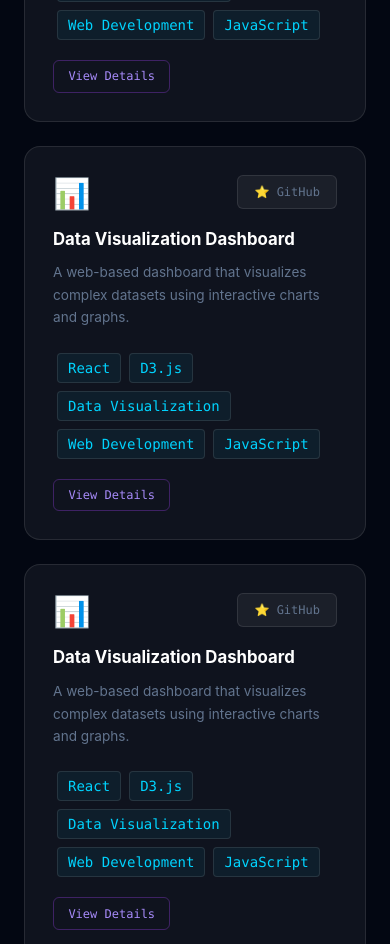
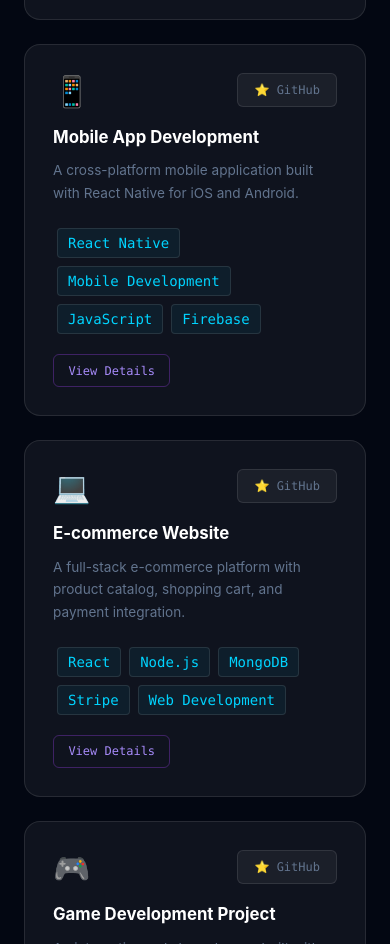
Before and after one commit to Jamiul-kawsar/Jamiul_Portfolio, a React (Vite) app: page / in a window 390 px wide. Shown: the part 4940-5884 px from the top of the page. Built offline with nearby package versions, Linux system fonts and the light colour scheme.

Commit message:
design contact and projectCard

```diff
--- a/src/components/ProjectCard.jsx
+++ b/src/components/ProjectCard.jsx
@@ -1,4 +1,5 @@
-import React from 'react'
+import React, {useState} from 'react'
+import { X } from "lucide-react";
 
 const ProjectCard = ({
     icon = "",
@@ -7,18 +8,20 @@ const ProjectCard = ({
     tags = [],
     githubLink,
 }) => {
+    const [open, setOpen] = useState(false);
     return (
+        <>
             <div className="group relative p-7 rounded-2xl bg-white/5 border border-white/10 cursor-pointer overflow-hidden transition-all duration-30">
+                <div className="absolute top-0 left-0 right-0 h-[2px] bg-gradient-to-r from-transparent via-[#00d4ff] to-transparent opacity-0 group-hover:opacity-100 transition-opacity duration-300"></div>
 
-            <div className="absolute top-0 left-0 right-0 h-[2px] bg-gradient-to-r from-transparent via-[#00d4ff] to-transparent opacity-0 group-hover:opacity-100 transition-opacity duration-300" >
-            </div>
                 <div className='flex justify-between items-start mb-4'>
                     <span className='text-3xl'>{icon}</span>
                     <div className='flex gap-2'>
                         <a href={githubLink}
                             className="inline-flex items-center gap-1 bg-white/5 border border-white/10 hover:border-[#00d4ff] text-slate-500 px-4 py-2 rounded-md text-xs font-mono cursor-pointer transition-all duration-200 no-underline"
                         >
-                        ⭐ GitHub</a>
+                            ⭐ GitHub
+                        </a>
                     </div>
                 </div>
 
@@ -27,24 +30,61 @@ const ProjectCard = ({
                 <p className="text-slate-500 text-[0.85rem] leading-[1.65] mb-5">
                     {description}
                 </p>
+
                 <div className='flex flex-wrap'>
-                <span className="inline-block bg-[rgba(0,212,255,0.06)] border border-white/10 px-2.5 py-1 rounded text-sm text-[#00d4ff] font-mono m-1 transition-all duration-200">{tags[0]}</span>
-
-                <span className="inline-block bg-[rgba(0,212,255,0.06)] border border-white/10 px-2.5 py-1 rounded text-sm text-[#00d4ff] font-mono m-1 transition-all duration-200">{tags[1]}</span>
-
-                <span className="inline-block bg-[rgba(0,212,255,0.06)] border border-white/10 px-2.5 py-1 rounded text-sm text-[#00d4ff] font-mono m-1 transition-all duration-200">{tags[2]}</span>
-
-                <span className="inline-block bg-[rgba(0,212,255,0.06)] border border-white/10 px-2.5 py-1 rounded text-sm text-[#00d4ff] font-mono m-1 transition-all duration-200">{tags[3]}</span>
-
-                <span className="inline-block bg-[rgba(0,212,255,0.06)] border border-white/10 px-2.5 py-1 rounded text-sm text-[#00d4ff] font-mono m-1 transition-all duration-200">{tags[4]}</span>
+                    {tags.map((tag, index) => (
+                        <span key={index} className="inline-block bg-[rgba(0,212,255,0.06)] border border-white/10 px-2.5 py-1 rounded text-sm text-[#00d4ff] font-mono m-1 transition-all duration-200">{tag}</span>
+                    ))}
                 </div>
 
-            <button className="mt-4 bg-transparent border border-purple-500/30 hover:border-purple-500/70 text-[#a78bfa] px-[0.9rem] py-[0.4rem] rounded-[6px] text-[0.75rem] font-mono cursor-pointer transition-all duration-200"
+                <button
+                    onClick={() => setOpen(true)}
+                    className="mt-4 bg-transparent border border-purple-500/30 hover:border-purple-500/70 text-[#a78bfa] px-[0.9rem] py-[0.4rem] rounded-[6px] text-[0.75rem] font-mono cursor-pointer transition-all duration-200"
                 >
                     View Details
                 </button>
+            </div>
 
+            {open && (
+                <div className="fixed inset-0 bg-black/90 flex items-center justify-center z-50 p-8">
+                    <div className="bg-gray-900 border border-white/10 rounded-lg max-w-lg w-full relative p-6">
+                        <button
+                            onClick={() => setOpen(false)}
+                            className="absolute top-4 right-4 border bg-gray-800 rounded text-slate-500 hover:text-white transition-colors text-xl"
+                        >
+                          < X className='p-1'/>
+                        </button>
+
+                        <div className="flex flex-col items-start mb-6">
+                            <span className='text-6xl mb-4'>{icon}</span>
+                            <h3 className="text-2xl font-bold text-white">{title}</h3>
                         </div>
+
+                        <p className="text-slate-400 text-sm leading-relaxed mb-6">
+                            {description}
+                        </p>
+
+                        <div className="mb-6">
+                            <p className="text-xs uppercase tracking-widest text-[#00d4ff] font-mono mb-3">Tech Stack</p>
+                            <div className='flex flex-wrap gap-2'>
+                                {tags.map((tag, index) => (
+                                    <span key={index} className="inline-block bg-[rgba(0,212,255,0.1)] px-3 py-1 border border-white/10 rounded-md text-xs text-[#00d4ff] font-mono transition-all duration-200">{tag}</span>
+                                ))}
+                            </div>
+                        </div>
+
+                        <a
+                            href={githubLink}
+                            target="_blank"
+                            rel="noreferrer"
+                            className="inline-block border border-white/10 hover:border-[#00d4ff] hover:border-[#00d4ff] hover:text-[#00d4ff] p-2 rounded-md text-sm font-mono transition-colors duration-200"
+                        >
+                            View on GitHub →
+                        </a>
+                    </div>
+                </div>
+            )}
+        </>
     )
 }
 
--- a/src/components/Projects.jsx
+++ b/src/components/Projects.jsx
@@ -1,6 +1,7 @@
 import React from 'react'
 import SectionHeader from "./SectionHeader";
 import ProjectCard from "./ProjectCard";
+import { projectsData } from "../data/ProjectData";
 
 const Projects = () => {
   return (
@@ -13,91 +14,18 @@ const Projects = () => {
           highlight="Projects"
         />
 
-        {/* Projects go here... */}
+        {/* Projects Grid */}
         <div className="grid grid-cols-1 sm:grid-cols-2 md:grid-cols-3 gap-6">
-          {/* Example Project Card */}
-          <div className="group col-span-1 sm:col-span-2 md:col-span-3 bg-gray-800 border border-gray-800 hover:border-[#ff0000] rounded-lg p-6 flex flex-col items-center justify-center">
-            <h2 className='text-xl group-hover:text-[#ff0000]'>Under Development</h2>
-          </div>
-          <ProjectCard
-            icon="🚀"
-            title="AI-Powered Chatbot"
-            description="A chatbot that uses natural language processing to provide intelligent responses to user queries."
-            tags={["Python", "NLP", "Chatbot", "AI", "Machine Learning"]}
-            githubLink="https://github.com/yourusername/ai-chatbot"
-          />
-          <ProjectCard
-            icon="📊"
-            title="Data Visualization Dashboard"
-            description="A web-based dashboard that visualizes complex datasets using interactive charts and graphs."
-            tags={["React", "D3.js", "Data Visualization", "Web Development", "JavaScript"]}
-            githubLink="https://github.com/yourusername/data-visualization-dashboard"
-          />
-
-          <ProjectCard
-            icon="📊"
-            title="Data Visualization Dashboard"
-            description="A web-based dashboard that visualizes complex datasets using interactive charts and graphs."
-            tags={["React", "D3.js", "Data Visualization", "Web Development", "JavaScript"]}
-            githubLink="https://github.com/yourusername/data-visualization-dashboard"
-          />
-
-          <ProjectCard
-            icon="📊"
-            title="Data Visualization Dashboard"
-            description="A web-based dashboard that visualizes complex datasets using interactive charts and graphs."
-            tags={["React", "D3.js", "Data Visualization", "Web Development", "JavaScript"]}
-            githubLink="https://github.com/yourusername/data-visualization-dashboard"
-          />
-
-          <ProjectCard
-            icon="📊"
-            title="Data Visualization Dashboard"
-            description="A web-based dashboard that visualizes complex datasets using interactive charts and graphs."
-            tags={["React", "D3.js", "Data Visualization", "Web Development", "JavaScript"]}
-            githubLink="https://github.com/yourusername/data-visualization-dashboard"
-          />
-
-          <ProjectCard
-            icon="📊"
-            title="Data Visualization Dashboard"
-            description="A web-based dashboard that visualizes complex datasets using interactive charts and graphs."
-            tags={["React", "D3.js", "Data Visualization", "Web Development", "JavaScript"]}
-            githubLink="https://github.com/yourusername/data-visualization-dashboard"
-          />
-
-          <ProjectCard
-            icon="📊"
-            title="Data Visualization Dashboard"
-            description="A web-based dashboard that visualizes complex datasets using interactive charts and graphs."
-            tags={["React", "D3.js", "Data Visualization", "Web Development", "JavaScript"]}
-            githubLink="https://github.com/yourusername/data-visualization-dashboard"
-          />
-
-          <ProjectCard
-            icon="📊"
-            title="Data Visualization Dashboard"
-            description="A web-based dashboard that visualizes complex datasets using interactive charts and graphs."
-            tags={["React", "D3.js", "Data Visualization", "Web Development", "JavaScript"]}
-            githubLink="https://github.com/yourusername/data-visualization-dashboard"
-          />
-
-          <ProjectCard
-            icon="📊"
-            title="Data Visualization Dashboard"
-            description="A web-based dashboard that visualizes complex datasets using interactive charts and graphs."
-            tags={["React", "D3.js", "Data Visualization", "Web Development", "JavaScript"]}
-            githubLink="https://github.com/yourusername/data-visualization-dashboard"
-          />
-
-          <ProjectCard
-            icon="📊"
-            title="Data Visualization Dashboard"
-            description="A web-based dashboard that visualizes complex datasets using interactive charts and graphs."
-            tags={["React", "D3.js", "Data Visualization", "Web Development", "JavaScript"]}
-            githubLink="https://github.com/yourusername/data-visualization-dashboard"
-          />
-
+          {projectsData.map((project) => (
+            <ProjectCard
+              key={project.id}
+              icon={project.icon}
+              title={project.title}
+              description={project.description}
+              tags={project.tags}
+              githubLink={project.githubLink}
+            />
+          ))}
         </div>
 
       </div>
--- /dev/null
+++ b/src/data/ProjectData.js
@@ -0,0 +1,50 @@
+export const projectsData = [
+    {
+        id: 1,
+        icon: "🚀",
+        title: "AI-Powered Chatbot",
+        description: "A chatbot that uses natural language processing to provide intelligent responses to user queries.",
+        tags: ["Python", "NLP", "Chatbot", "AI", "Machine Learning"],
+        githubLink: "https://github.com/yourusername/ai-chatbot"
+    },
+    {
+        id: 2,
+        icon: "📊",
+        title: "Data Visualization Dashboard",
+        description: "A web-based dashboard that visualizes complex datasets using interactive charts and graphs.",
+        tags: ["React", "D3.js", "Data Visualization", "Web Development", "JavaScript"],
+        githubLink: "https://github.com/yourusername/data-visualization-dashboard"
+    },
+    {
+        id: 3,
+        icon: "📱",
+        title: "Mobile App Development",
+        description: "A cross-platform mobile application built with React Native for iOS and Android.",
+        tags: ["React Native", "Mobile Development", "JavaScript", "Firebase"],
+        githubLink: "https://github.com/yourusername/mobile-app"
+    },
+    {
+        id: 4,
+        icon: "💻",
+        title: "E-commerce Website",
+        description: "A full-stack e-commerce platform with product catalog, shopping cart, and payment integration.",
+        tags: ["React", "Node.js", "MongoDB", "Stripe", "Web Development"],
+        githubLink: "https://github.com/yourusername/ecommerce-website"
+    },
+    {
+        id: 5,
+        icon: "🎮",
+        title: "Game Development Project",
+        description: "An interactive web-based game built with modern web technologies and canvas API.",
+        tags: ["HTML5", "Canvas", "JavaScript", "Game Development", "WebGL"],
+        githubLink: "https://github.com/yourusername/web-game"
+    },
+    {
+        id: 6,
+        icon: "🔐",
+        title: "Password Manager",
+        description: "A secure password management application with encryption and cloud sync capabilities.",
+        tags: ["Encryption", "React", "Node.js", "Security", "Web Development"],
+        githubLink: "https://github.com/yourusername/password-manager"
+    }
+];
```
Also changed, not shown: src/components/Contact.jsx (+35 -22 lines). Lines whose indentation alone changed are shown as unchanged.
